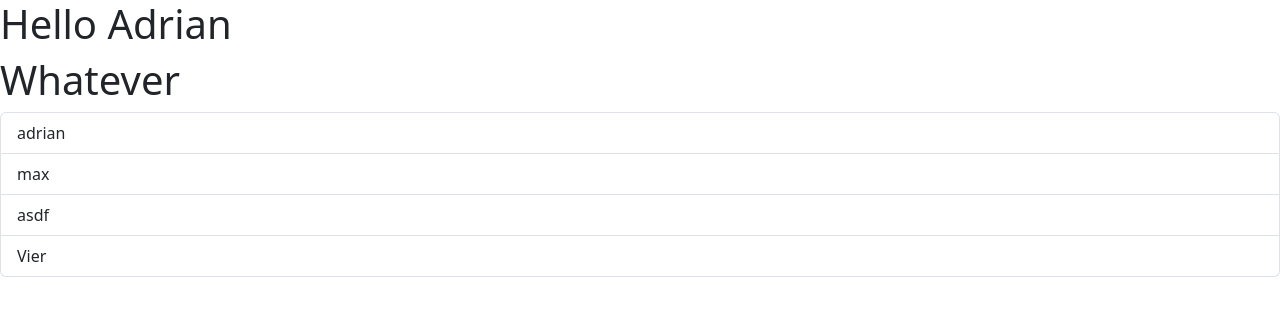
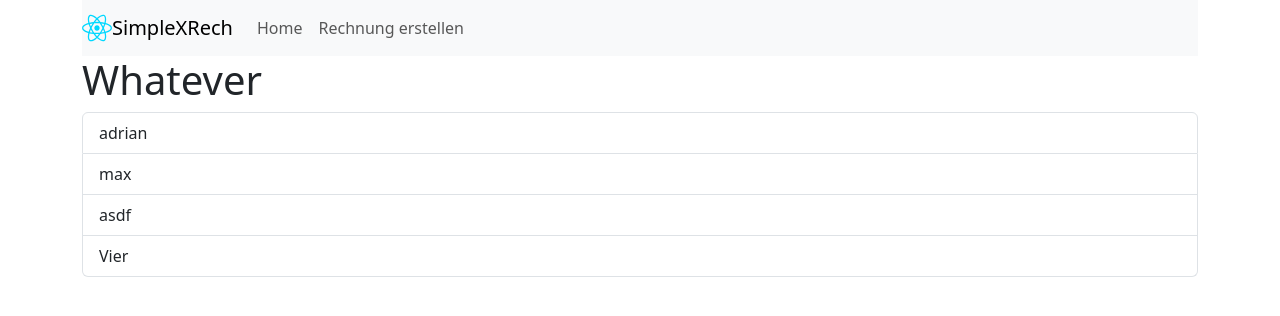
Before and after one commit to adrian1703/sxr-frontend, a React (Vite) app: page / in a window 1280 px wide. Shown: the top 316 px of the page. Built offline with nearby package versions, Linux system fonts and the light colour scheme.

Commit message:
Added a simple site header

```diff
--- a/src/App.tsx
+++ b/src/App.tsx
@@ -1,5 +1,5 @@
-import Message from './Message.tsx';
 import ListGroup from "./components/ListGroup.tsx";
+import SiteHeader from "./components/SiteHeader.tsx";
 
 
 function App() {
@@ -10,10 +10,10 @@ function App() {
         'Vier'
     ]
     return (
-        <>
-            <Message/>
+        <div className="container">
+            <SiteHeader/>
             <ListGroup heading={"Whatever"} items={items}/>
-        </>)
+        </div>)
 }
 
 export default App;
--- /dev/null
+++ b/src/components/SiteHeader.tsx
@@ -0,0 +1,32 @@
+import ReactLogo from './../assets/react.svg'
+
+function SiteHeader() {
+    const appText = "SimpleXRech"
+    const tabHeaders: string[] = [
+        "Home",
+        "Rechnung erstellen"
+    ]
+
+    const getTabs = () => {
+        return tabHeaders.map(tabHeader =>
+                <a className="nav-link nav-item" href="#">{tabHeader}</a>
+        )
+    }
+
+    return (
+        <header>
+            <nav className="navbar navbar-expand-sm navbar-light bg-light">
+                <a className="navbar-brand" href="#">
+                    <img src={ReactLogo} width="30" height="30"
+                         className="d-inline-block align-top" alt=""/>
+                    {appText}
+                </a>
+                <div className="navbar-nav" id="navbarNav">
+                    {getTabs()}
+                </div>
+            </nav>
+        </header>
+    )
+}
+
+export default SiteHeader
```
